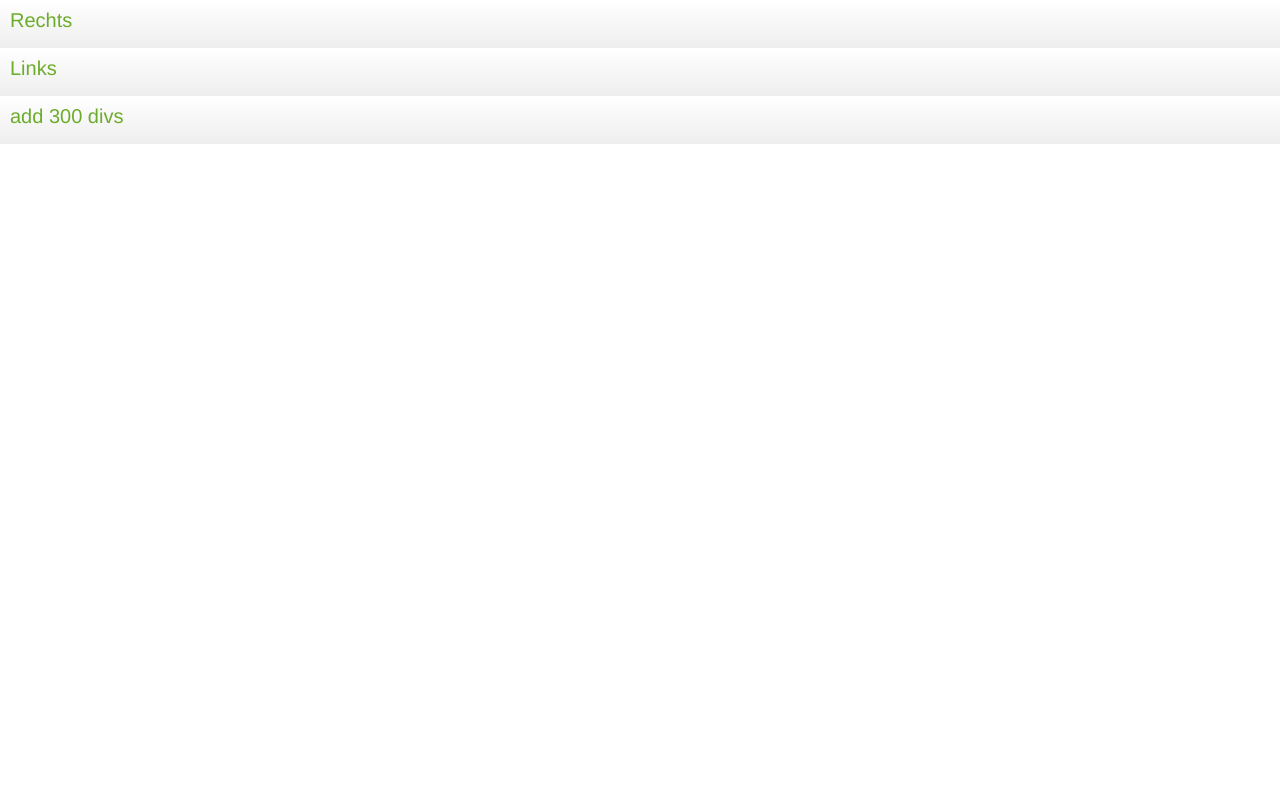
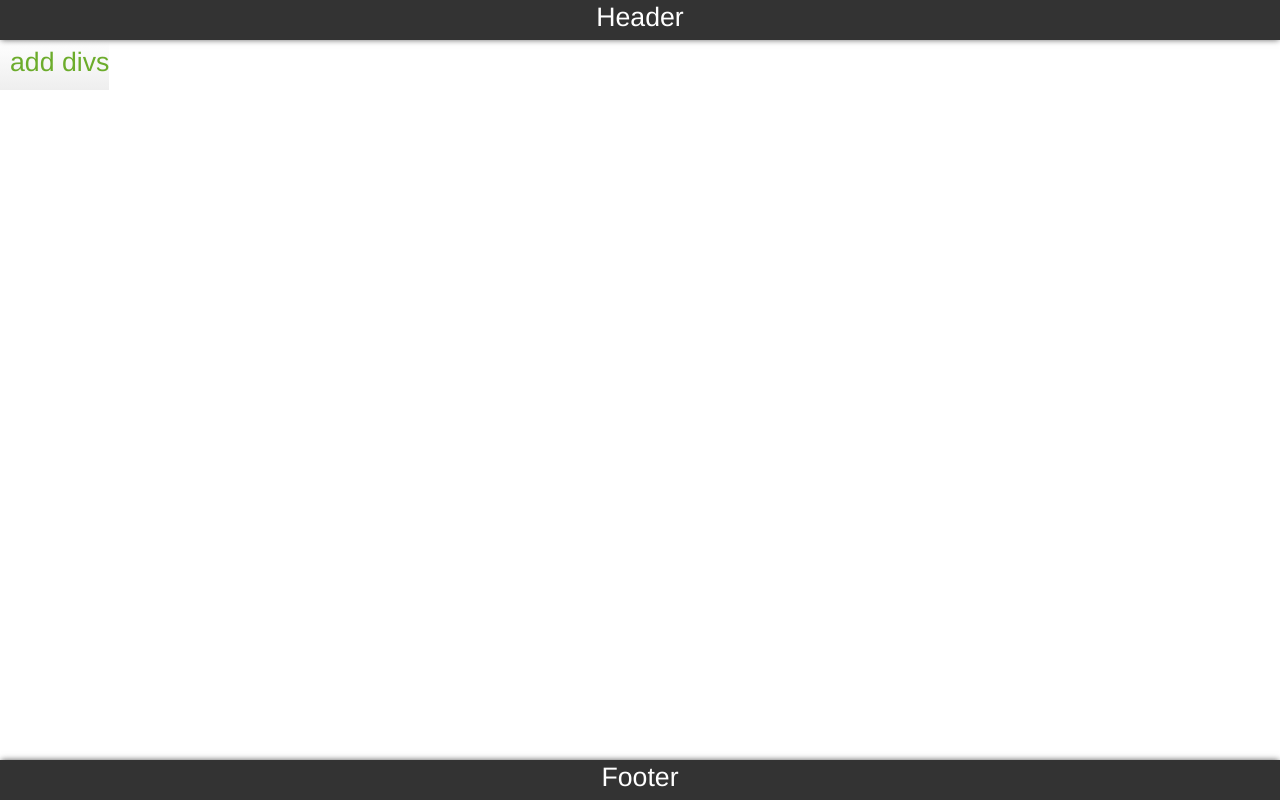
Before and after one commit to iSchluff/jsExperiments, a PHP site: page / in a window 1280 px wide. Run offline with PHP 8.4, Linux system fonts and the light colour scheme.

Commit message:
Move Core Functionality to new File, optimize Animation, now working in any parent-div, ios div-scrolling, target scrollPos specifiable

```diff
--- a/sideScroll/css/style.css
+++ b/sideScroll/css/style.css
@@ -48,15 +48,50 @@ table {
 }
 
 /* Custom CSS */
+header, footer {
+	position:fixed;
+	z-index:100;
+	height: 40px;
+	width: 100%;
+
+	font-family: "Century Gothic", Helvetica, Arial, sans-serif;
+	font-style:bold;
+	font-size: 20pt;
+	line-height: 35px;
+	text-align: center;
+	/*background: rgb(46,46,46);*/
+	background: #333;
+	color: white;
+}
+
+#parent {
+	position:absolute;
+	top:40px;
+}
+
+body {
+	height: auto;
+}
+
+header {
+	top:0;
+	-webkit-box-shadow:  0px 1px 6px -1px rgba(0, 0, 0, .6);
+}
+
+footer {
+	bottom:0;
+	-webkit-box-shadow:  0px -1px 6px -1px rgba(0, 0, 0, .66);
+}
 
 #views {
 	display:none;
 }
 
 p {
-	padding: 20px;
+	height: 50px;
+	padding-left: 7px;
 
-	line-height: 23px;
+	line-height: 45px;
 	font-size: 14px;
 	font-style: italic;
 	color: #353;
@@ -67,13 +102,14 @@ p {
 }
 
 .button {
-	height: 40px;
-	padding: 4px 10px;
+	height: 50px;
+	padding-left: 10px;
 
+	font-family: "Century Gothic", Helvetica, Arial, sans-serif;
+	font-style:bold;
+	font-size: 20pt;
+	line-height: 45px;
 
-	font-family: Helvetica, Arial, sans-serif;
-	line-height: 33px;
-	font-size: 20px;
 	color: #6CAC2B;
 	cursor: pointer;
 
@@ -87,14 +123,15 @@ p {
 	background: linear-gradient(top, #ffffff 1%,#efefef 100%);
 }
 
-#triangle-left {
+.triangle-right {
 	position: absolute;
 	width: 0;
 	height: 0;
-	margin: 15px 0 0 10px;
-	border-top: 5px solid transparent;
-	border-right: 10px solid #6CAC2B;
-	border-bottom: 5px solid transparent;
+	top: 17.5px;
+	right: 10px;
+	border-top: 7.5px solid transparent;
+	border-left: 15px solid #6CAC2B;
+	border-bottom: 7.5px solid transparent;
 }
 
 A:link {text-decoration: none;}
--- a/sideScroll/index.html
+++ b/sideScroll/index.html
@@ -1,21 +1,30 @@
 <!DOCTYPE html>
 <html lang="en">
     <head>
-		<meta charset="UTF-8" />
+		<meta http-equiv="Content-Type" content="text/html; charset=UTF-8" />
 		<title>Sidescrolling Navigation</title>
 		<meta name="viewport" content="width=device-width, initial-scale=1.0, minimum-scale=1.0, user-scalable=no" />
+		<meta name="apple-mobile-web-app-capable" content="yes" />
 		<meta name="author" content="Anton Schubert" />
 		<link rel="stylesheet" type="text/css" href="css/style.css" />
 		<script src="scripts/main.js"></script>
+		<script src="scripts/hAnimate.js"></script>
 		<!--<script src="https://ajax.googleapis.com/ajax/libs/jquery/1.8.3/jquery.min.js"></script>-->
 		<!--<script src="scripts/zepto.min.js"></script>-->
     </head>
     <body onload="init();">
+			<article>
+				<header>
+					Header
+				</header>
+				<div id="parent"></div>
+				<footer>
+					Footer
+				</footer>
+			</article>
 			<div id="views">
 				<div class="view" id="view1">
-				<div class="button" id="rightBtn">Rechts</div>
-				<div class="button" id="leftBtn">Links</div>
-				<div class="button" id="addRows">add 300 divs</div>
+					<div class="button addBtn">add divs</div>
         </div>
 
         <div class="view" id="view2">
--- a/sideScroll/scripts/main.js
+++ b/sideScroll/scripts/main.js
@@ -1,4 +1,5 @@
 function init() {
+	//Set up Functions
 	var views = document.getElementsByClassName("view");
 	var getView = function (id) {
 		for (var i = 0; i < views.length; i++) {
@@ -6,140 +7,72 @@ function init() {
 				return views[i];
 		}
 	}
-
+	var addToAll=function(className, type, listener){
+		var btns = document.getElementsByClassName(className);
+		for (var i = 0; i < btns.length; i++) {
+			btns[i].addEventListener(type, listener);
+		}
+	}
 	var setEventListeners = function () {
 		console.log("registering event listeners");
-		document.getElementById("rightBtn").addEventListener("click", function () {
-			display.switchView(getView("view1"), setEventListeners, true, 1);
+
+		addToAll("btn","click", function () {
+			backButton=false;
+			display.switchView(getView("view2"), onSwitchView, true, -1);
 		});
 
-		document.getElementById("leftBtn").addEventListener("click", function () {
-			display.switchView(getView("view1"), setEventListeners, true, -1);
-		});
-
-		document.getElementById("addRows").addEventListener("click", function () {
-			for (var i = 0; i < 300; i++) {
+		addToAll("addBtn", "click", function () {
+			for (var i = 0; i < 200; i++) {
 				var div = document.createElement("div");
-				div.className = "listItem";
+				if((i%10)==0){
+					div.classList.add("button");
+					div.classList.add("btn");
+					div.innerHTML = "Button <div class='triangle-right'></div>";
+				}else{
+					div.classList.add("listItem");
 					div.innerHTML = "<p>" + i + "</p>"
+				}
 				getView("view1").appendChild(div);
 			}
-			display.switchView(getView("view1"), setEventListeners);
+			display.switchView(getView("view1"), onSwitchView);
 		});
-		console.log(document.getElementById("rightBtn"));
 	}
 
-	var id = window.location.hash.split("#")[1] || "view1";
-	var display = new Display(getView(id));
+	var onSwitchView=function(animate, prevHash, prevScroll, direction){
 		setEventListeners();
-
-	window.onorientationchange = function () {
-		console.log("Event: hashchange | new orientation: " + window.orientation); //possibilities: 0 90 -90
-	}
-
-	window.onhashchange = function () {
-		console.log("Event: hashchange | new hash: " + window.location.hash); //hash with pre #
-		display.switchView(getView(window.location.hash.split("#")[1]), setEventListeners);
-	};
-}
-
-function setCss(element, props) {
-	for (var key in props) {
-		element.style.setProperty(key, props[key], false);
-		//element.style[key]=[props[key]]
+		if(animate && !backButton && prevHash!=window.location.hash){
+			stack.push({"direction":direction, "hash":prevHash, "scrollTop":prevScroll});
+			backButton=true;
 		}
 	}
 
-function Display(view) {
-	this.currentView = view;
-	this.container = document.createElement("div");
-	this.container.id = "container";
-	document.body.insertBefore(this.container, document.getElementById("views"));
-	this.animating = false;
+	//Create Main Component
+	var id = window.location.hash.split("#")[1] || "view1";
+	var parent = document.getElementById("parent");
+	var backButton=true;
+	var display = new Display(getView(id), parent);
+	display.resetSize(80);
 
-	this.switchView(view);
+	//Create Stack
+	var stack=new Array();
 
-	setCss(document.body, {
-		"width" : "100%",
-		"overflow-x" : "hidden"
+	//Add EventListeners
+	setEventListeners();
+
+	window.addEventListener("orientationchange", function () {
+		console.log("Event: orientationchange | new orientation: " + window.orientation); //possibilities: 0 90 -90
+		display.resetSize(80);
 	});
 
-	setCss(this.container, this.containerCss);
-}
-
-Display.prototype = {
-	containerCss : { //helper object
-		"-webkit-transform-style" : "preserve-3d",
-		"-webkit-backface-visibility" : "hidden",
-		"-webkit-box-sizing" : "border-box",
-		"box-sizing" : "border-box",
-		"position" : "absolute",
-		"top" : 0,
-		"width" : "100%"
-	},
-	switchView : function (view, callback, animate, direction) { //direction -1/+1
-		console.log(view + " " + this.animating + " " + animate + " " + direction);
-		if (!view || this.animating)
-			return;
-		if (animate && (direction == 1 || direction == -1)) {
-			var width = window.innerWidth;
-			var move = function (element, value) {
-				setCss(element, {
-					"-webkit-transition" : "-webkit-transform .35s ease-in-out",
-					//"-webkit-transform": "translate3d("+value+", 0px, 0px)"
-					"-webkit-transform" : "translateX(" + value + ")"
-				})
-			};
-
-			this.animating = true;
-
-			//create new Container
-			tmpContainer = document.createElement("div");
-			tmpContainer.id = "tmpContainer";
-			tmpContainer.innerHTML = view.innerHTML
-
-				//set it's css
-				setCss(tmpContainer, this.containerCss);
-			setCss(tmpContainer, {
-				//"-webkit-transform": "translate3d("+(-direction*100)+"%, 0, 0)"
-				"-webkit-transform" : "translateX(" + (-direction * 100) + "%)"
-			});
-			document.body.insertBefore(tmpContainer, this.container);
-
-			//force visual update of the element
-			//tmpContainer.style.height="auto";
-			//var height=tmpContainer.offsetHeight;
-			//tmpContainer.style.height=tmpContainer.offsetHeight;
-
-			//alernatively timeout delay 0
-			webkitRequestAnimationFrame(function () {
-				//start animation
-				move(tmpContainer, 0);
-				move(container, (direction * 100) + "%");
-
-				//callback after animation ended. better use animationend event
-				setTimeout(function () {
-					var tmpRef = this.container
-						this.container = tmpContainer;
-					tmpRef.parentNode.removeChild(tmpRef);
-					this.container.id = "container";
-					if (callback) {
-						callback();
-					}
-					this.animating = false;
-				}
-					.bind(this), 500);
-			}
-				.bind(this));
-		} else {
-			this.currentView = view;
-			if (window.location.hash != this.currentView.id) {
-				window.location.hash = this.currentView.id;
-			}
-			this.container.innerHTML = this.currentView.innerHTML;
-			if (callback) {
-				callback();
+	window.addEventListener("hashchange", function () {
+		console.log("Event: hashchange | new hash: " + window.location.hash); //hash with pre #
+		if(backButton){ //differentiate between button inputs and browser controls
+			var lastSwitch=stack.pop();
+			if(window.location.hash==lastSwitch["hash"]){ //prevents chaos and destruction
+				display.switchView(getView(window.location.hash.split("#")[1]), onSwitchView, true, -lastSwitch["direction"], lastSwitch["scrollTop"]);
+			}else{ //user must've entered hash in address bar
+				display.switchView(getView(window.location.hash.split("#")[1]), onSwitchView );
 			}
 		}
+	});
 }
-}
```
Also changed, not shown: sideScroll/scripts/hAnimate.js (added, +141 -0 lines). Lines whose indentation alone changed are shown as unchanged.
